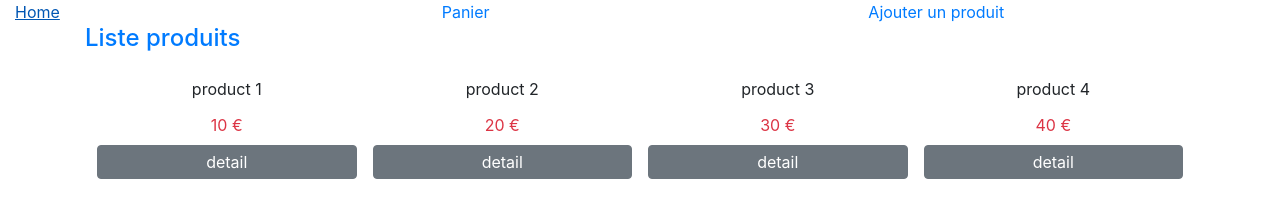
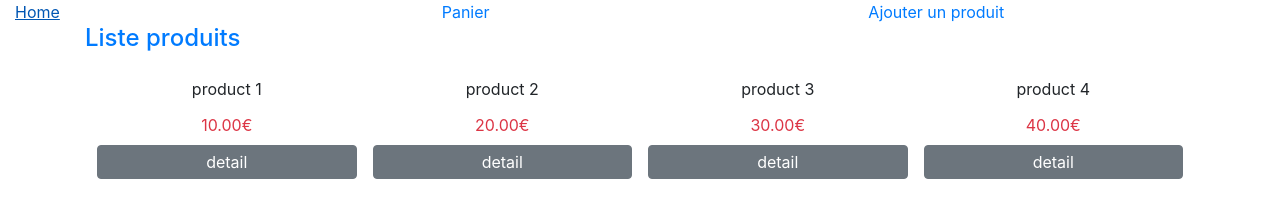
Before and after one commit to laklouka/AngularTutoFormation, an Angular app in the folder demo-module/: page / in a window 1280 px wide. Shown: the top 199 px of the page. Built offline with nearby package versions, Linux system fonts and the light colour scheme.

Commit message:
correction pipe price

```diff
--- a/demo-module/src/app/app.module.ts
+++ b/demo-module/src/app/app.module.ts
@@ -17,6 +17,7 @@ import { AppComponent } from './app.component';
 import { GuardService } from './guard.service';
 import { LoginService } from './login.service';
 import { LoginComponent } from './login/login.component';
+import { PricePipe } from './price.pipe';
 
 
 const routes : Routes = [
@@ -35,7 +36,8 @@ const routes : Routes = [
 @NgModule({
   declarations: [
     AppComponent,
-    LoginComponent
+    LoginComponent,
+
   ],
   imports: [
     RouterModule.forRoot(routes),
--- /dev/null
+++ b/demo-module/src/app/price.pipe.ts
@@ -0,0 +1,12 @@
+import { Pipe, PipeTransform } from '@angular/core';
+
+@Pipe({
+  name: 'price'
+})
+export class PricePipe implements PipeTransform {
+
+  transform(value: unknown, ...args: unknown[]): unknown {
+    return new Number(value).toFixed(2) + args[0]
+  }
+
+}
--- a/demo-module/src/product-module/components/products-component/products.component.html
+++ b/demo-module/src/product-module/components/products-component/products.component.html
@@ -12,7 +12,7 @@
             </div>
             <div class="row justify-content-center m-1">
                 <div class="col p-1 text-center text-danger">
-                    {{product.price}} €
+                    {{product.price | price:'€'}}
                 </div>
 
             </div>
--- a/demo-module/src/product-module/product.module.ts
+++ b/demo-module/src/product-module/product.module.ts
@@ -1,6 +1,7 @@
 import { NgModule } from "@angular/core";
 import { BrowserModule } from "@angular/platform-browser";
 import { RouterModule } from "@angular/router";
+import { PricePipe } from "src/app/price.pipe";
 import { CommentComponent } from "./components/comment-component/comment.component";
 import { ProductComponent } from "./components/product-component/product.component";
 import { ProductsComponent } from "./components/products-component/products.component";
@@ -9,7 +10,7 @@ import { ProductsService } from "./services/products.service";
 
 
 @NgModule({
-    declarations:[ProductsComponent, ProductComponent, CommentComponent, SpecComponent],
+    declarations:[ProductsComponent, ProductComponent, CommentComponent, SpecComponent, PricePipe],
     imports : [BrowserModule,RouterModule],
     exports : [ProductsComponent, ProductComponent, CommentComponent, SpecComponent],
     providers : []
```
Also changed, not shown: 1 other file (tests, documents, lock files or other folders).
